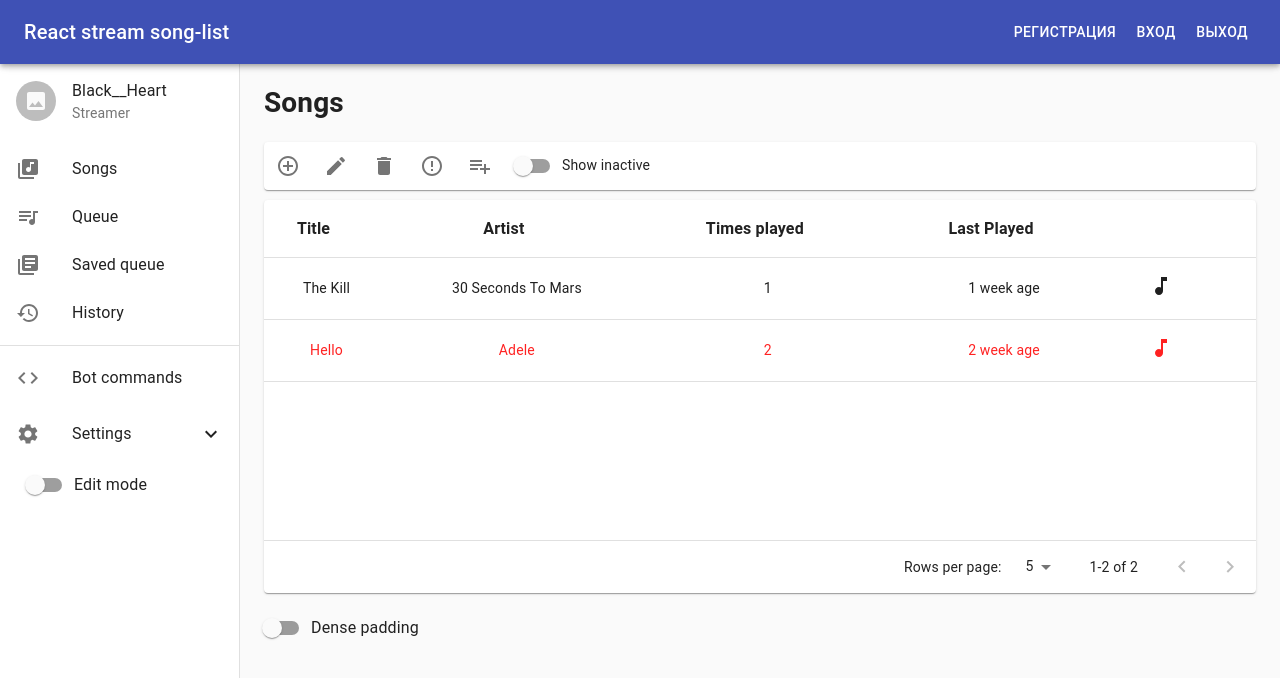
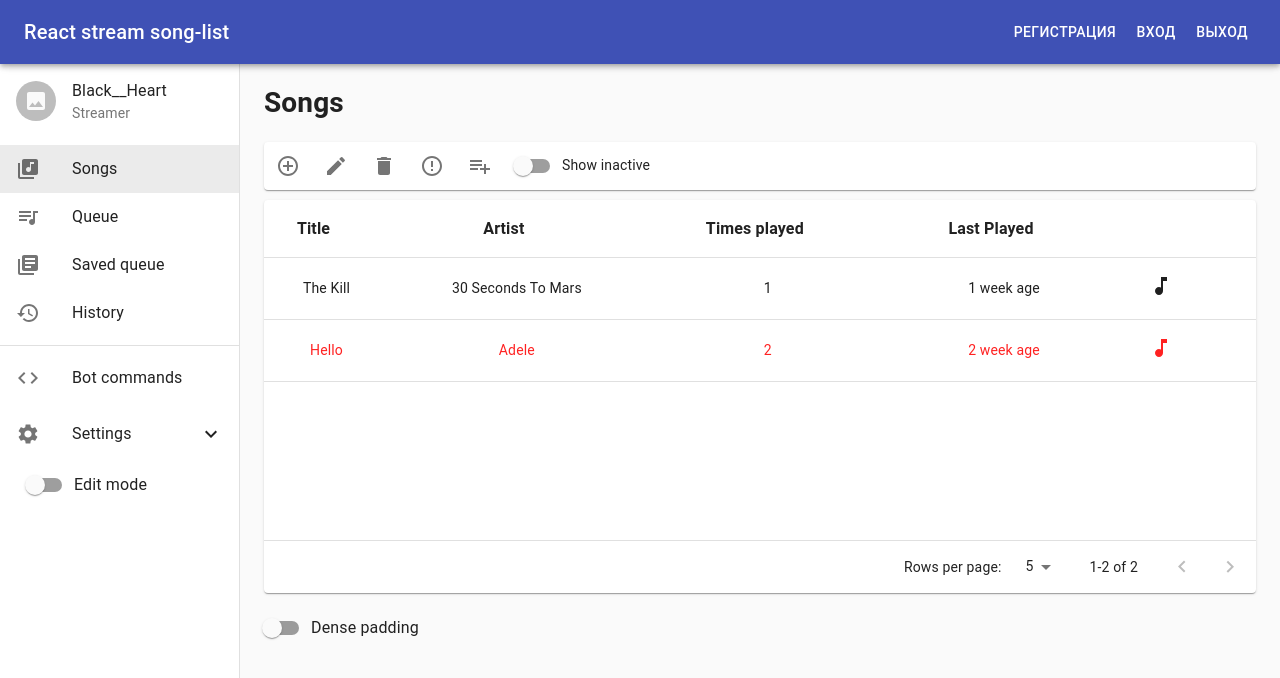
Before and after one commit to BlackHeart426/react-songlist, a React (Create React App) app: page /songs in a window 1280 px wide. Shown: the top 678 px of the page. Built offline with nearby package versions, Linux system fonts and the light colour scheme.

Commit message:
navLink selected

```diff
--- a/src/companents/Dialog/DialogSongs.js
+++ b/src/companents/Dialog/DialogSongs.js
@@ -84,11 +84,11 @@ export function DialogSongs(props) {
         let statusCopy = Object.assign({}, newSong);
         statusCopy[property] = value;
         setNewSong(statusCopy)
-        console.log('statusCopy', statusCopy)
+
     }
 
     const handleChange = name =>  event => {
-        console.log('name', name)
+
         setProperty(name, event.target.value)
 
     };
@@ -99,7 +99,7 @@ export function DialogSongs(props) {
     };
 
     const handleChangeSwitch = event => {
-        console.log('event', event.target.checked)
+
         setActive(event.target.checked)
         setProperty('active', event.target.checked)
     };
--- a/src/companents/Drawer/DrawerCustom.js
+++ b/src/companents/Drawer/DrawerCustom.js
@@ -17,17 +17,20 @@ import {menuDrawerCustom,  subMenuDrawerCustom} from "./menu";
 import {useStylesDrawer} from "./style";
 import {renderLink} from "./render";
 
+
 export const DrawerCustom  = () => {
     const {toggle, statusEditMode} = useContext(EditModeContext)
     const classes = useStylesDrawer();
     const [open, setOpen] = useState(false);
+
     const handleClick = () => {
         setOpen(!open);
     };
     function handlerEditMode() {
         toggle(!statusEditMode)
-        console.log(statusEditMode)
+       // console.log(statusEditMode)
     }
+
     const sideList = () => (
         <div
             className={classes.toolbar}
@@ -42,14 +45,14 @@ export const DrawerCustom  = () => {
                 <ListItemText primary="Black__Heart" secondary="Streamer" />
             </ListItem>
             <List>
-                {menuDrawerCustom.map((link, index) => (
-                   renderLink(link, index)
+                {menuDrawerCustom.map((link) => (
+                   renderLink(link)
                 ))}
             </List>
             <Divider />
             <List>
-                {subMenuDrawerCustom.map((link, index) => (
-                    renderLink(link, index)
+                {subMenuDrawerCustom.map((link) => (
+                    renderLink(link)
                 ))}
             </List>
             <ListItem button onClick={handleClick} >
--- a/src/companents/Drawer/menu.js
+++ b/src/companents/Drawer/menu.js
@@ -6,22 +6,26 @@ export const menuDrawerCustom = [
     {
         title: 'Songs',
         link: 'songs',
-        icon: <LibraryMusic/>
+        icon: <LibraryMusic/>,
+        index: 1
     },
     {
         title: 'Queue',
         link: 'queue',
-        icon: <QueueMusic/>
+        icon: <QueueMusic/>,
+        index: 2
     },
     {
         title: 'Saved queue',
         link: 'saved-queue',
-        icon: <LibraryBooks/>
+        icon: <LibraryBooks/>,
+        index: 3
     },
     {
         title: 'History',
         link: 'history',
-        icon: <History/>
+        icon: <History/>,
+        index: 4
     },
 ]
 
@@ -29,6 +33,7 @@ export const subMenuDrawerCustom = [
     {
         title: 'Bot commands',
         link: 'bot-commands',
-        icon: <Code/>
+        icon: <Code/>,
+        index: 5
     },
 ]
--- a/src/companents/Drawer/render.js
+++ b/src/companents/Drawer/render.js
@@ -1,14 +1,21 @@
+import React, {useState} from "react";
 import ListItem from "@material-ui/core/ListItem";
-import {Link} from "react-router-dom";
+import {NavLink} from "react-router-dom";
 import ListItemIcon from "@material-ui/core/ListItemIcon";
-import React from "react";
 import ListItemText from "@material-ui/core/ListItemText";
 
-export function renderLink(props, index) {
-    const {link, icon, title} = props
+export function renderLink(props) {
+
+    const {index, link, icon, title} = props
+
     return(
         <li key={index}>
-            <ListItem button component={Link} to={link ? link : '#'} >
+            <ListItem
+                button
+                component={NavLink}
+                to={link ? link : '#'}
+                activeClassName="Mui-selected"
+            >
                 {icon ? <ListItemIcon>{icon}</ListItemIcon> : <React.Fragment></React.Fragment>}
                 <ListItemText>{title}</ListItemText>
             </ListItem>
--- a/src/companents/TablePagination/stableSort.js
+++ b/src/companents/TablePagination/stableSort.js
@@ -19,10 +19,10 @@ export function getComparator(order, orderBy) {
 }
 
 export function stableSort(array, comparator) {
-    console.log('array', array)
+    // console.log('array', array)
     const stabilizedThis = array.map((el, index) => [el, index]);
     stabilizedThis.sort((a, b) => {
-        console.log('a', a[0].data)
+        // console.log('a', a[0].data)
         const order = comparator(a[0].data, b[0].data);
         if (order !== 0) return order;
         return a[1].data - b[1].data;
```
